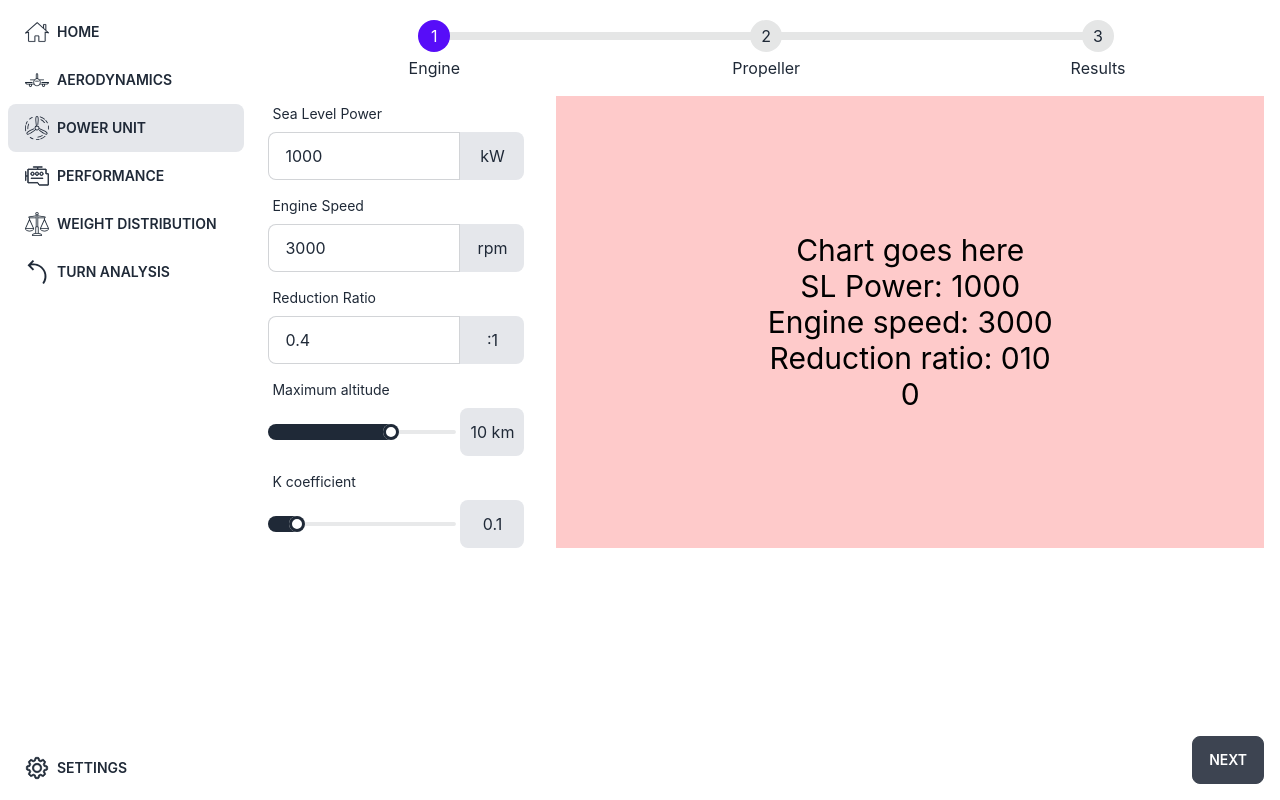
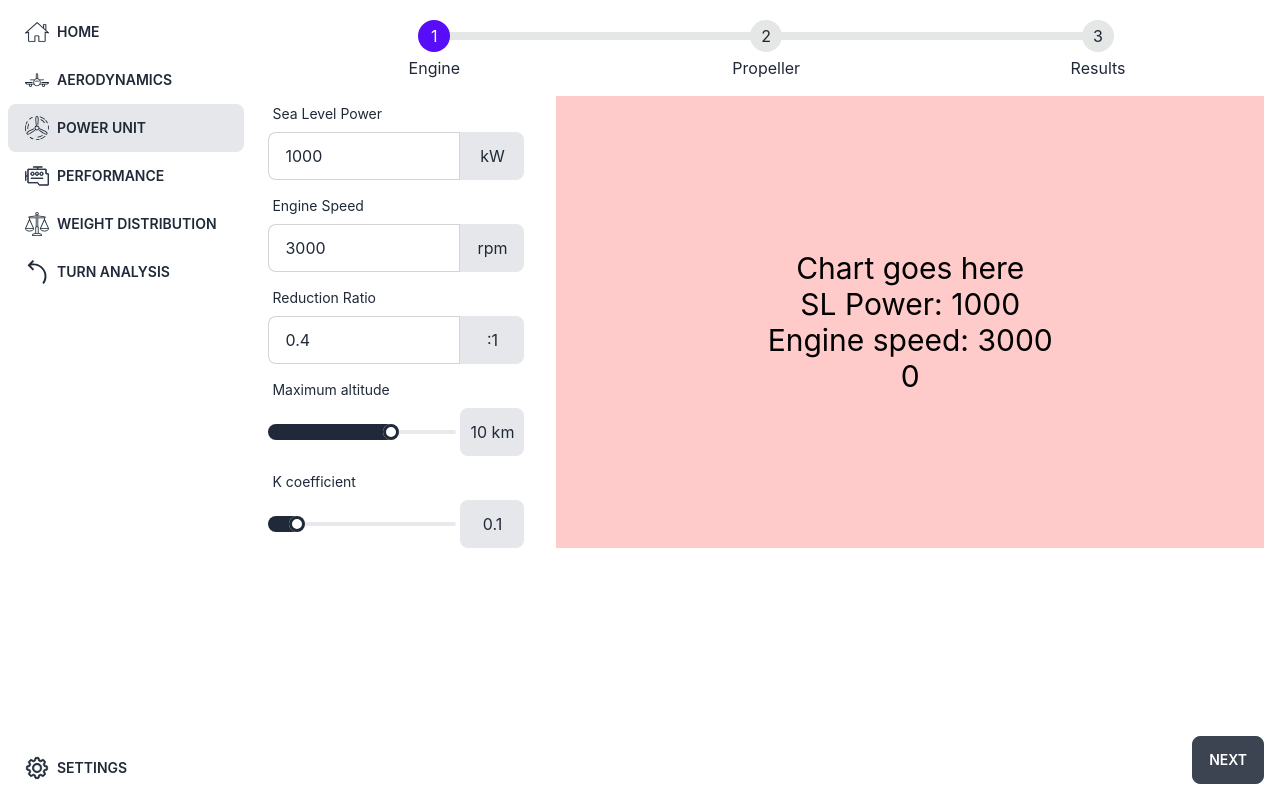
Before and after one commit to adamsmietanka/aircraft-calculator, a React (Create React App) app in the folder frontend/: page /powerunit/engine in a window 1280 px wide. Built offline with nearby package versions, Linux system fonts and the light colour scheme.

Commit message:
feat: add helper for calculating height values

```diff
--- a/frontend/src/features/power_unit/PowerUnitEngineChart.tsx
+++ b/frontend/src/features/power_unit/PowerUnitEngineChart.tsx
@@ -18,7 +18,6 @@ const PowerUnitEngineChart = () => {
       <div>Chart goes here</div>
       <div>SL Power: {seaLevelPower}</div>
       <div>Engine speed: {engineSpeed}</div>
-      <div>Reduction ratio: {heights}</div>
       <button onClick={() => setNumber((i) => i + 1)}>{number}</button>
     </div>
   );
--- a/frontend/src/features/power_unit/useEngine.ts
+++ b/frontend/src/features/power_unit/useEngine.ts
@@ -1,4 +1,7 @@
 import create from "zustand";
+
+const createHeightsArray = (maxHeight: number, step = 0.2) =>
+  Array.from(Array(maxHeight / step + 1).keys()).map((h) => h * step);
 
 interface EngineState {
   seaLevelPower: number;
@@ -20,14 +23,14 @@ export const useEngineStore = create<EngineState>()((set) => ({
   reductionRatio: 0.4,
   maxAltitude: 10,
   kCoefficient: 0.1,
-  heights: [0, 10],
+  heights: createHeightsArray(10),
   setSeaLevelPower: (value) => set((state) => ({ seaLevelPower: value })),
   setEngineSpeed: (value) => set((state) => ({ engineSpeed: value })),
   setReductionRatio: (value) => set((state) => ({ reductionRatio: value })),
   setMaxAltitude: (value) =>
     set((state) => ({
       maxAltitude: value,
-      heights: Array.from(Array(value).keys()),
+      heights: createHeightsArray(value),
     })),
-    setKCoefficient: (value) => set((state) => ({ kCoefficient: value })),
+  setKCoefficient: (value) => set((state) => ({ kCoefficient: value })),
 }));
```
